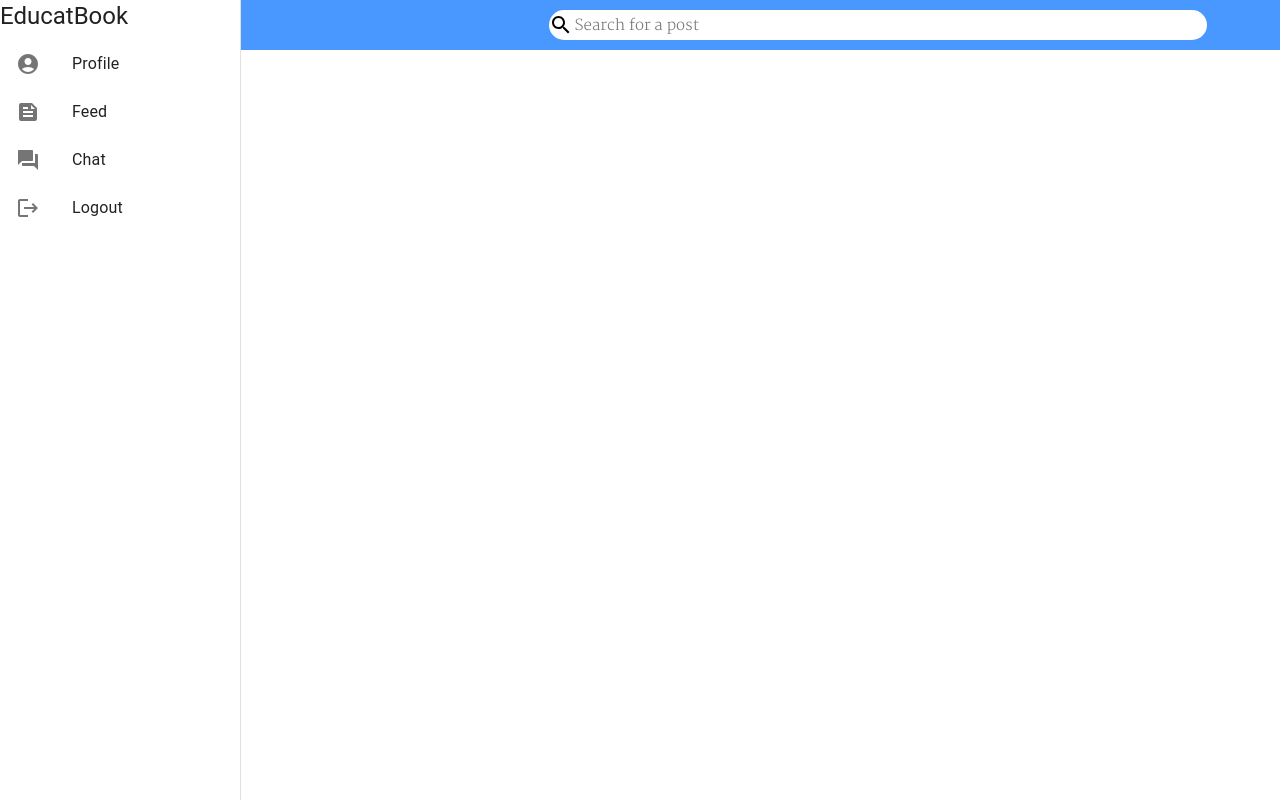
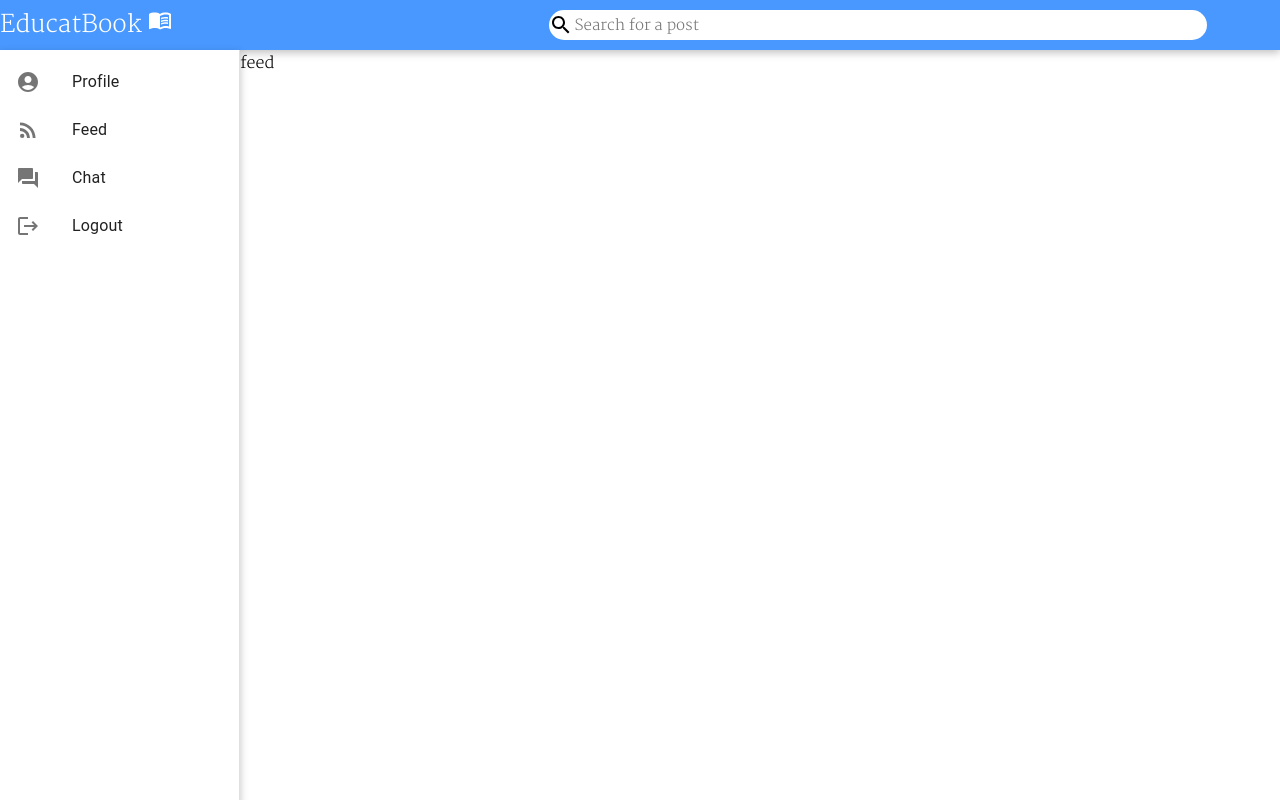
Before and after one commit to AmitFikler/educatebook, a React (Create React App) app in the folder frontend/: page / in a window 1280 px wide. Built offline with nearby package versions, Linux system fonts and the light colour scheme.

Commit message:
🖌️ Some styling

```diff
--- a/frontend/src/component/Feed.tsx
+++ b/frontend/src/component/Feed.tsx
@@ -1,8 +1,8 @@
 function Feed() {
   return (
-    <>
+    <div className="feed">
       <>feed</>
-    </>
+    </div>
   );
 }
 
--- a/frontend/src/component/SideBar.tsx
+++ b/frontend/src/component/SideBar.tsx
@@ -4,10 +4,9 @@ import {
   ListItem,
   ListItemIcon,
   ListItemText,
-  Typography,
 } from '@mui/material';
 import AccountCircleIcon from '@mui/icons-material/AccountCircle';
-import FeedIcon from '@mui/icons-material/Feed';
+import RssFeedIcon from '@mui/icons-material/RssFeed';
 import ForumIcon from '@mui/icons-material/Forum';
 import LogoutIcon from '@mui/icons-material/Logout';
 import { useNavigate } from 'react-router-dom';
@@ -21,7 +20,7 @@ function SideBar() {
     },
     {
       text: 'Feed',
-      icon: <FeedIcon />,
+      icon: <RssFeedIcon />,
       path: '/',
     },
     {
@@ -43,11 +42,21 @@ function SideBar() {
     navigate('/login');
   };
   return (
-    <div style={{ display: 'flex' }}>
-      <Drawer variant="permanent" anchor="left">
-        <div className="drawer">
-          <Typography variant="h5">EducatBook</Typography>
-        </div>
+    <div>
+      <Drawer
+        variant="permanent"
+        sx={{
+          width: 240,
+
+          flexShrink: 0,
+          [`& .MuiDrawer-paper`]: {
+            width: 240,
+            top: '50px',
+            boxSizing: 'border-box',
+            boxShadow: 'rgba(0, 0, 0, 0.24) 0px 3px 8px',
+          },
+        }}
+      >
         <List>
           {menuItems.map((item) => (
             <ListItem
--- a/frontend/src/component/TopBar.tsx
+++ b/frontend/src/component/TopBar.tsx
@@ -1,10 +1,13 @@
 import { Search } from '@mui/icons-material';
+import MenuBookIcon from '@mui/icons-material/MenuBook';
 
 function TopBar() {
   return (
     <div className="topbarContainer">
       <div className="topbarLeft">
-        <span className="logo">EducatBook</span>
+        <span className="logo">
+          EducatBook <MenuBookIcon />
+        </span>
       </div>
       <div className="topbarRight">
         <div className="searchbar">
--- a/frontend/src/styles/homepage.css
+++ b/frontend/src/styles/homepage.css
@@ -1,3 +1,5 @@
+/* SIDE BAR */
+
 .drawer {
   width: 240px;
 }
@@ -7,9 +9,10 @@
 }
 
 .navbar-links:hover {
-  background-color: rgb(142, 255, 240);
+  background-color: #4998ff80;
 }
 
+/* TOP BAR */
 .topbarContainer {
   height: 50px;
   width: 100%;
@@ -18,6 +21,7 @@
   align-items: center;
   position: sticky;
   top: 0;
+  box-shadow: rgba(0, 0, 0, 0.24) 0px 3px 8px;
 }
 
 .topbarLeft {
@@ -52,3 +56,11 @@
 .searchInput:focus {
   outline: none;
 }
+
+.homeContainer {
+  display: flex;
+}
+
+.feed {
+  flex: 5;
+}
```
